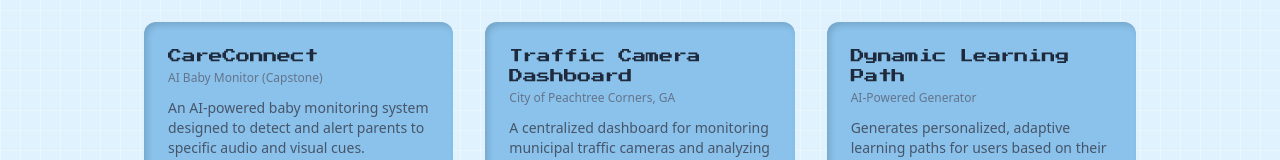
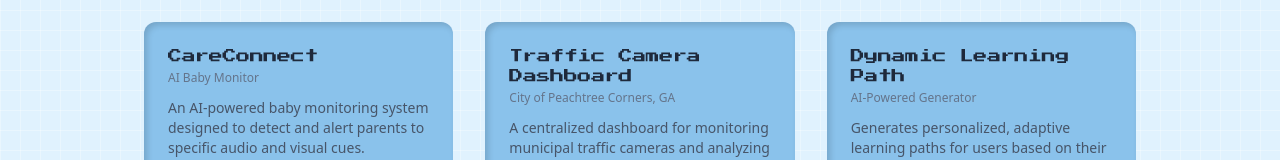
Before and after one commit to Abdirazakf/portfolio-page, a React (Vite) app: page / in a window 1280 px wide. Shown: the part 990-1150 px from the top of the page. Built offline with nearby package versions, Linux system fonts and the light colour scheme.

Commit message:
Fixed typos in badge constants

```diff
--- a/src/App.jsx
+++ b/src/App.jsx
@@ -1,11 +1,8 @@
 import React, { useState, useEffect, useRef } from 'react';
-
-// Local assets (bundled by Vite)
 import bgVideo from './assets/night-cycle-to-eterna-pokemon-diamond-and-pearl-pixel-moewalls-com.mp4';
 import ksuSvg from './assets/Kennesaw_State_Owls_logo.svg?raw';
 import tcsSvg from './assets/tcs.svg?raw';
 
-// Data Constants
 const profileData = {
   name: "Abdi Farah",
   money: "₽3000",
@@ -23,7 +20,7 @@
     toneClass: 'badge-ksu',
     svg: ksuSvg,
     role: 'B.S. Computer Engineering',
-    period: '2021 — May 2025',
+    period: '2020 — 2025',
     detail: 'Bachelor of Science in Computer Engineering. Coursework across embedded systems, full-stack development, and software design.'
   },
   {
@@ -33,7 +30,7 @@
     toneClass: 'badge-tcs',
     svg: tcsSvg,
     role: 'Software Engineer',
-    period: '2025 — Present · Milford, OH',
+    period: 'May 2026 — Present · Cincinnati, OH',
     detail: 'Full-stack development with Node.js, code reviews, unit testing, and feature delivery in an Agile/Scrum team.'
   }
 ];
@@ -41,7 +38,7 @@
 const projectsData = [
   {
     title: "CareConnect",
-    subtitle: "AI Baby Monitor (Capstone)",
+    subtitle: "AI Baby Monitor",
     desc: "An AI-powered baby monitoring system designed to detect and alert parents to specific audio and visual cues.",
     tags: ["Python", "AI", "Computer Vision"]
   },
@@ -60,7 +57,7 @@
 ];
 
 export default function App() {
-  const [loaderState, setLoaderState] = useState('active'); // active, hiding, hidden
+  const [loaderState, setLoaderState] = useState('active');
   const [count, setCount] = useState('000');
   const [activeProject, setActiveProject] = useState(null);
   const [selectedBadge, setSelectedBadge] = useState(null);
```
